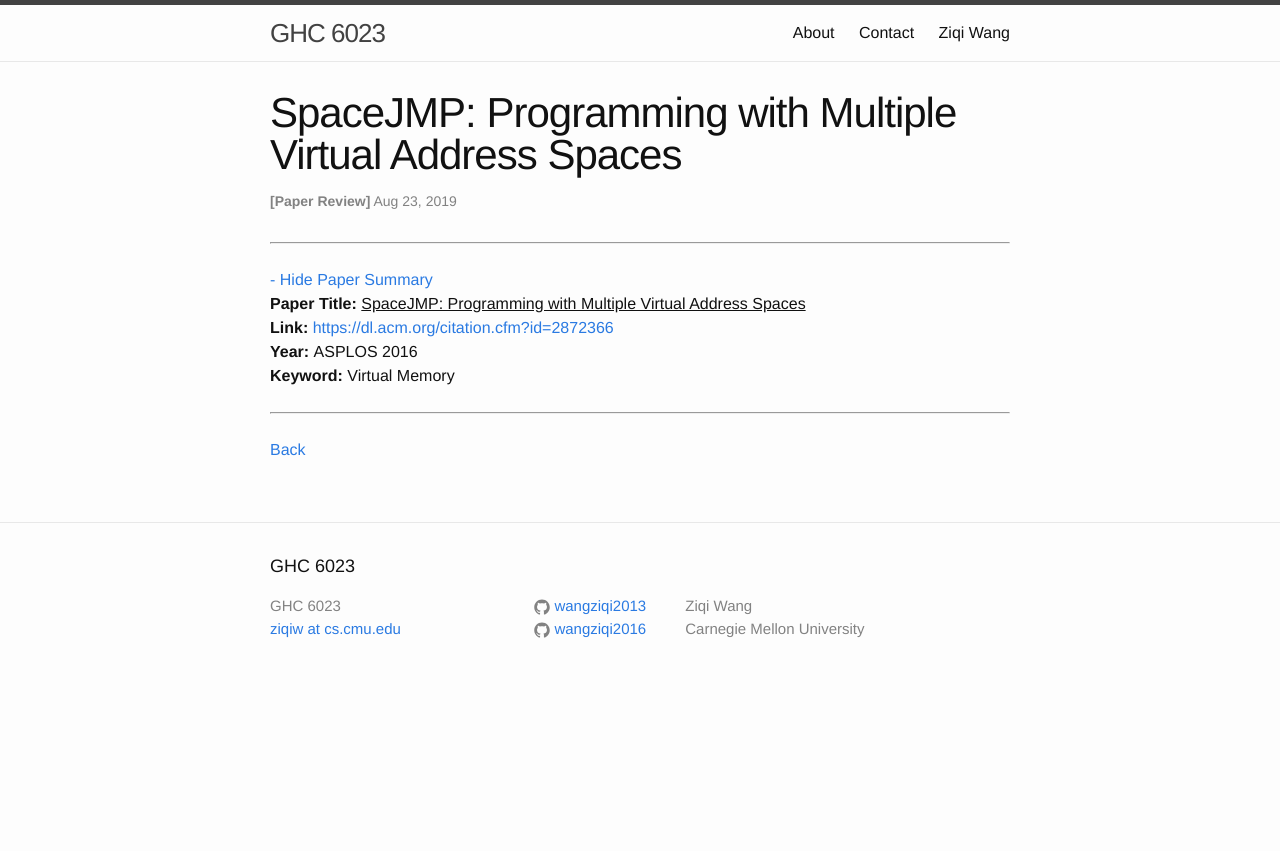
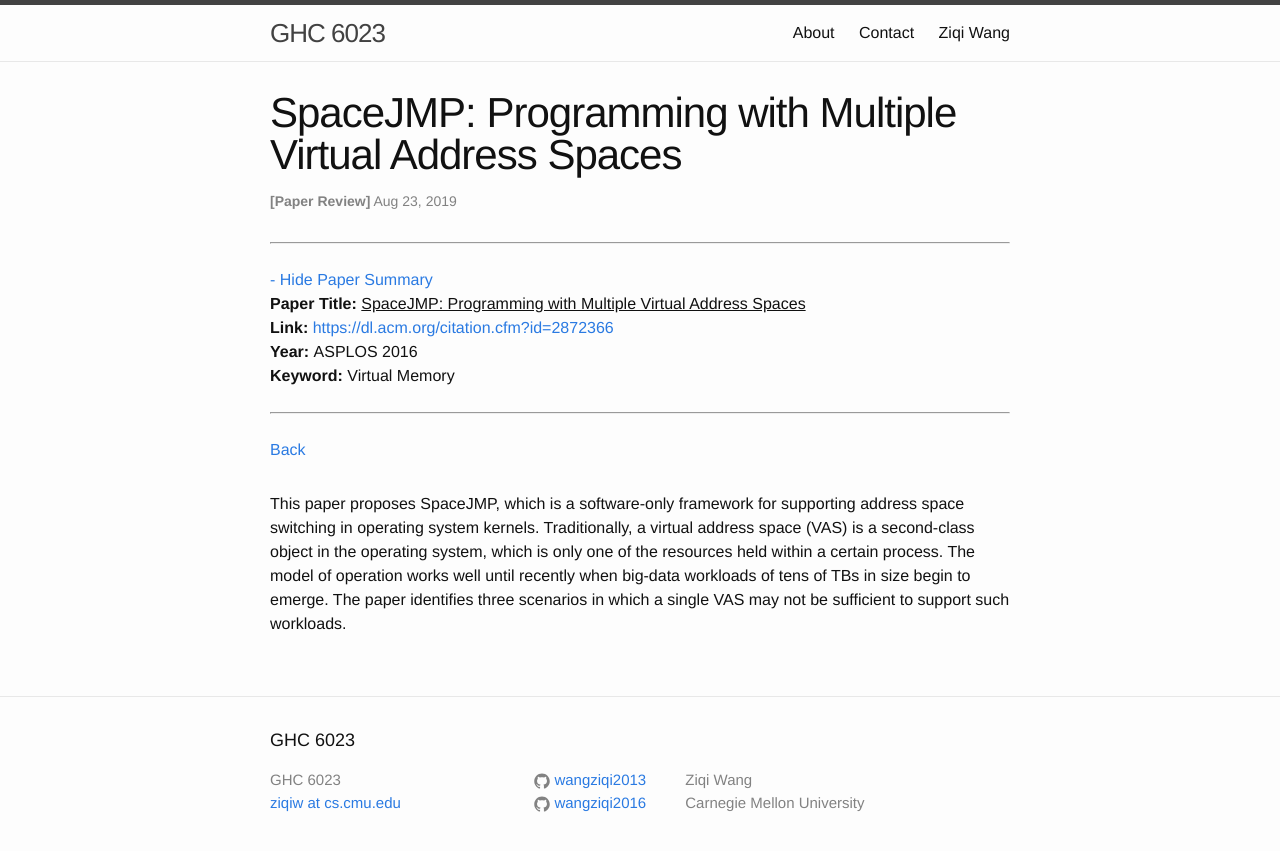
Before and after one commit to wangziqi2013/wangziqi2013.github.io, a Jekyll site: the page built from _posts/2019-08-23-SpaceJMP.markdown, in a window 1280 px wide. Shown: the top 851 px of the page. Built offline with Jekyll 4.4.1, drawn with Linux system fonts in a browser that asks for light colours.

Commit message:
Adding motivation

```diff
--- a/_posts/2019-08-23-SpaceJMP.markdown
+++ b/_posts/2019-08-23-SpaceJMP.markdown
@@ -12,3 +12,9 @@ htm_cd:
 htm_cr:
 version_mgmt:
 ---
+
+This paper proposes SpaceJMP, which is a software-only framework for supporting address space switching in operating system
+kernels. Traditionally, a virtual address space (VAS) is a second-class object in the operating system, which is only
+one of the resources held within a certain process. The model of operation works well until recently when big-data workloads
+of tens of TBs in size begin to emerge. The paper identifies three scenarios in which a single VAS may not be sufficient
+to support such workloads.
```
